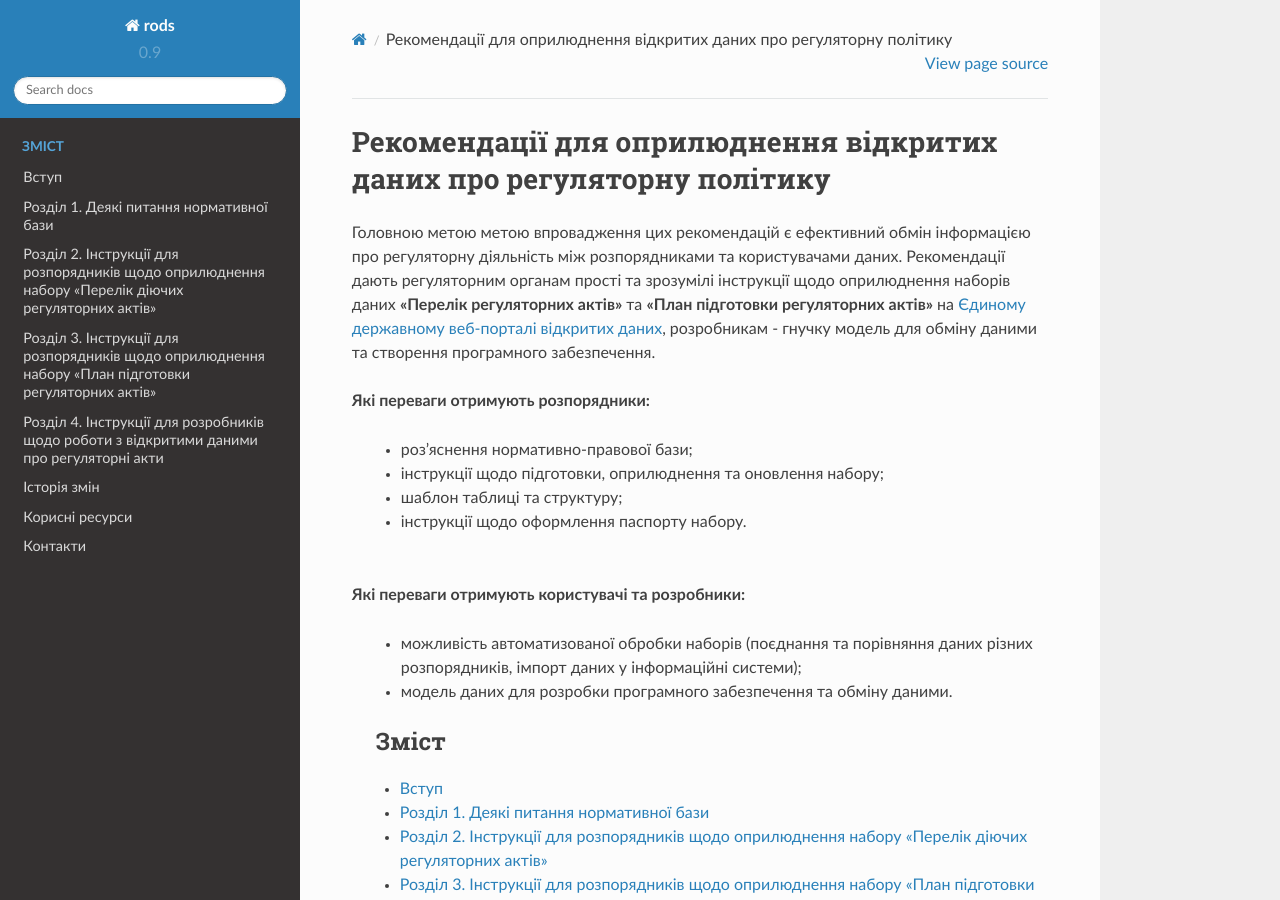
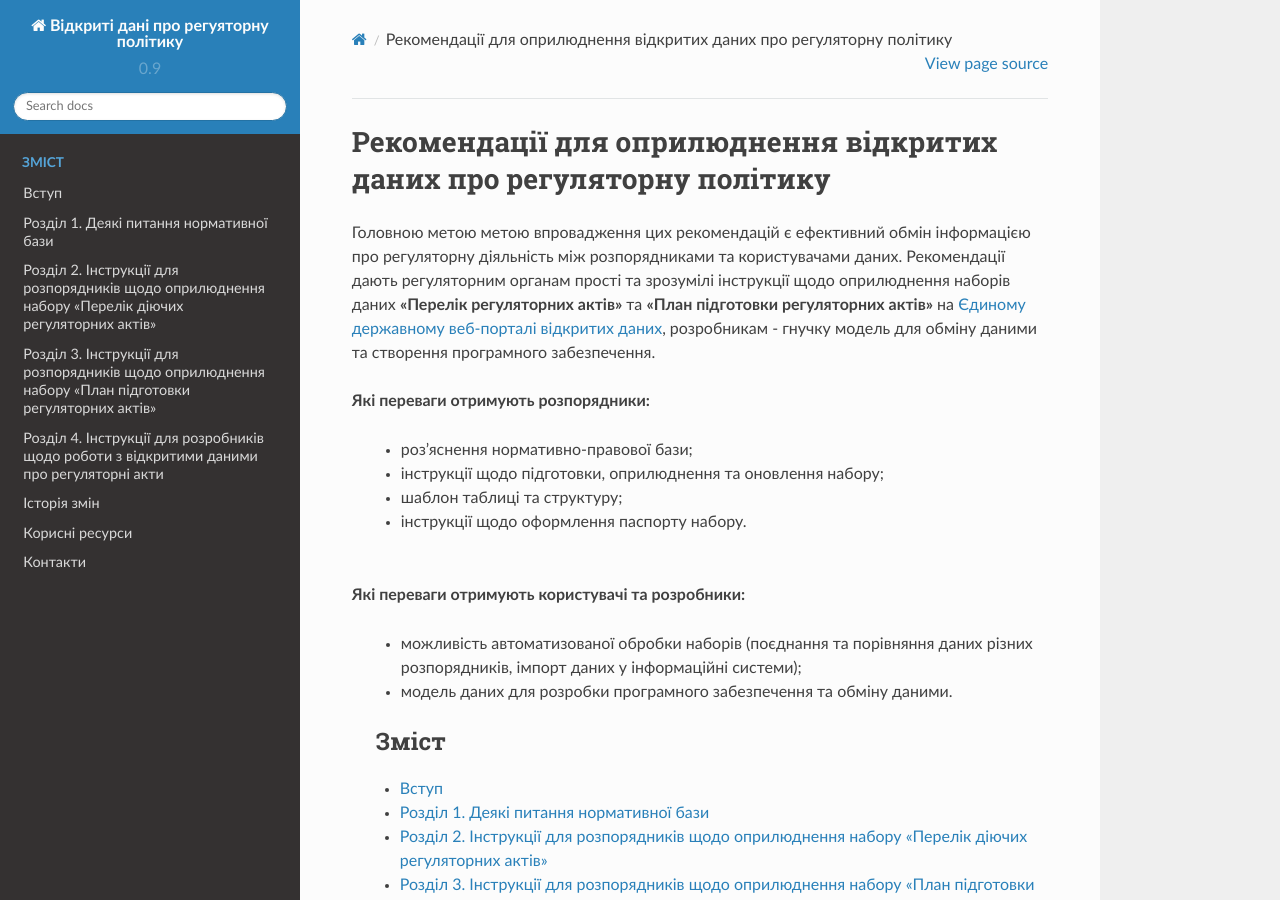
Before and after one commit to tapas-opendata/rods, a Sphinx documentation site: the page built from source/index.rst, in a window 1280 px wide and 900 px high. Built offline with Sphinx 7.4.7 and the Read the Docs theme 2.0.0, drawn with Linux system fonts in a browser that asks for light colours.

```diff
--- a/source/conf.py
+++ b/source/conf.py
@@ -24,7 +24,7 @@
 
 # -- Project information -----------------------------------------------------
 
-project = 'rods'
+project = 'Відкриті дані про регуяторну політику'
 #copyright = '2018, Texty.org.ua'
 author = ''
 
@@ -173,7 +173,7 @@
 # One entry per manual page. List of tuples
 # (source start file, name, description, authors, manual section).
 man_pages = [
-    (master_doc, 'rods', 'rods Documentation',
+    (master_doc, 'Відкриті дані про регуяторну політику', 'rods Documentation',
      [author], 1)
 ]
 
@@ -184,7 +184,7 @@
 # (source start file, target name, title, author,
 #  dir menu entry, description, category)
 texinfo_documents = [
-    (master_doc, 'rods', 'rods Documentation',
+    (master_doc, 'Відкриті дані про регуяторну політику', 'rods Documentation',
      author, 'rods', 'One line description of project.',
      'Miscellaneous'),
 ]
```
